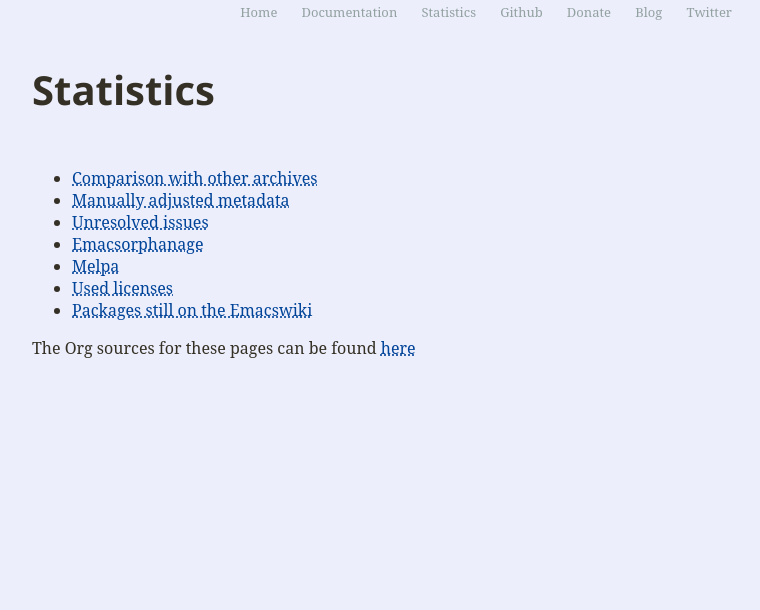
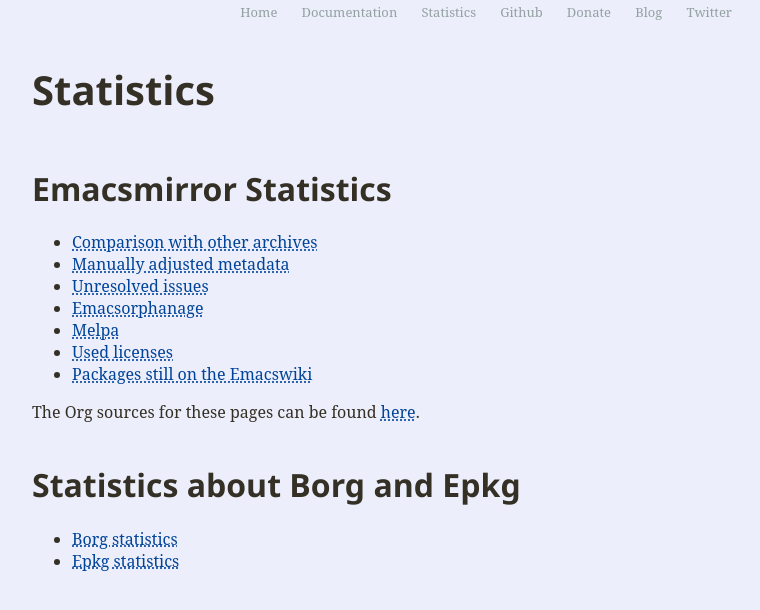
Before and after one commit to emacsmirror/emacsmirror.net, a Jekyll site: the page built from stats/index.md, in a window 1280 px wide. Shown: the top 610 px of the page, without its empty margins (258-1018 px from the left). Built offline with Jekyll 4.4.1, drawn with Linux system fonts in a browser that asks for light colours; some web fonts are replaced.

Commit message:
Add statistics about Borg and Epkg

```diff
--- a/stats/index.md
+++ b/stats/index.md
@@ -2,6 +2,8 @@
 layout: default
 title: Statistics
 ---
+
+# Emacsmirror Statistics
 
 - [Comparison with other archives](/stats/compare.html)
 - [Manually adjusted metadata](/stats/kludges.html)
@@ -12,4 +14,9 @@
 - [Packages still on the Emacswiki](/stats/emacswiki.html)
 
 The Org sources for these pages can be found
-[here](https://github.com/emacsmirror/epkg-reports)
+[here](https://github.com/emacsmirror/epkg-reports).
+
+# Statistics about Borg and Epkg
+
+- [Borg statistics](/stats/borg/activity.html)
+- [Epkg statistics](/stats/epkg/activity.html)
```
